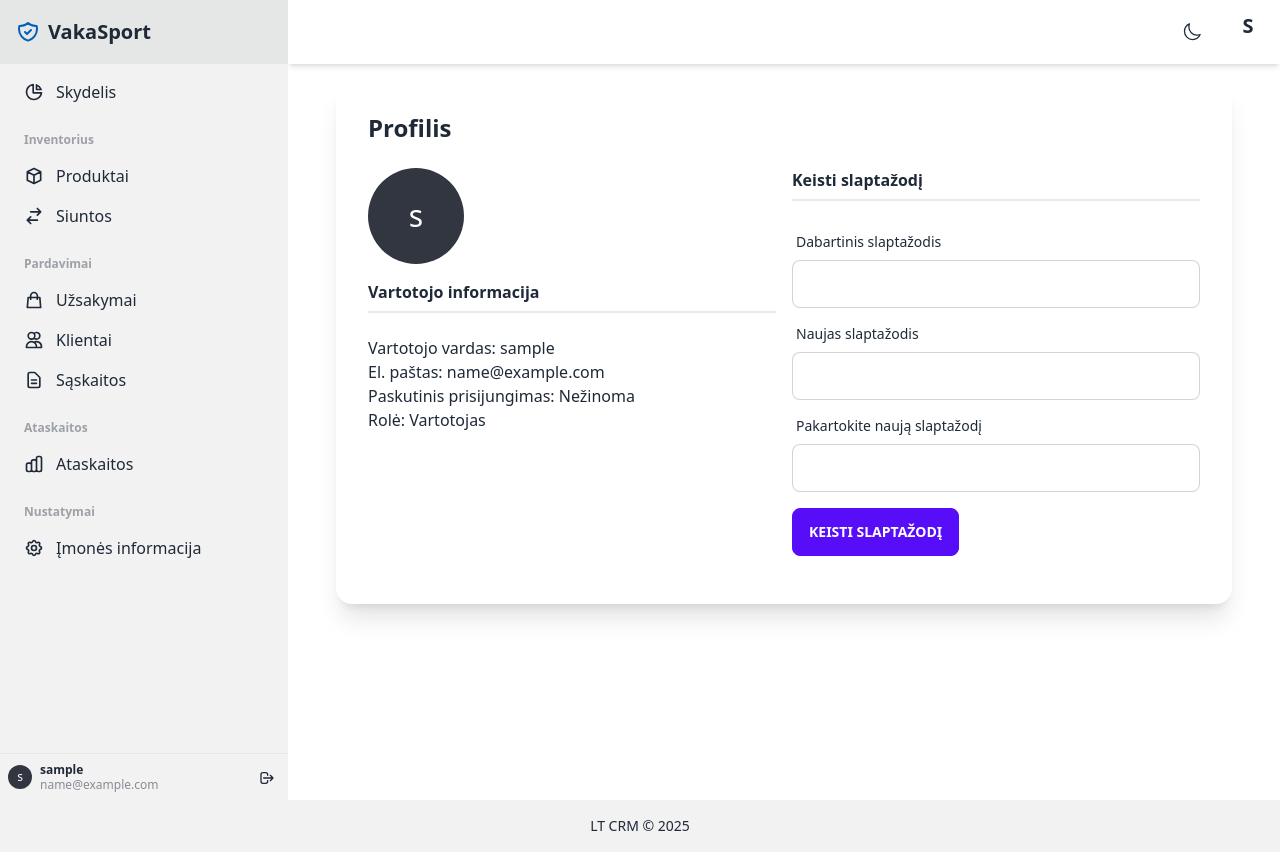
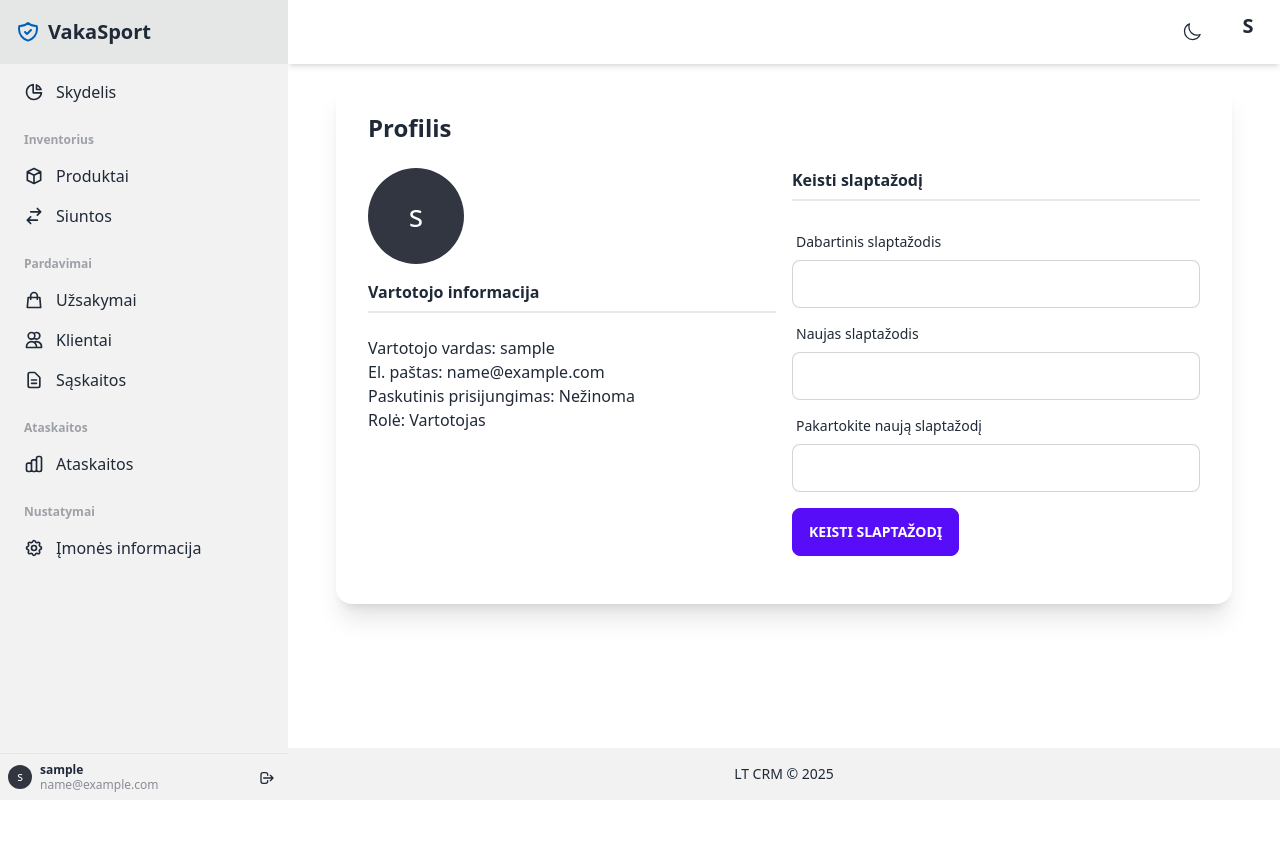
Before and after one commit to Superbumas/crm, a Flask app: page /auth/profile in a window 1280 px wide. After the commit the page ends 800 px from the top, so only its background shows below. Run offline with Flask 3, Linux system fonts and the light colour scheme; the visitor is signed in with stand-in values (Sample User, id 1); data comes from the database, SQL or seed files in the repository; some libraries are stand-ins or nearby versions.

Commit message:
Add footer to base template for improved layout and user experience
Introduced a footer section to the base template, enhancing the overall layout and providing a consistent branding element across the application. Adjusted the minimum height of the drawer content to ensure proper spacing and responsiveness. These updates align with Tailwind CSS standards and aim to improve accessibility and clarity for users, particularly for an older audience, while maintaining existing functionality.

```diff
--- a/lt_crm/app/templates/base.html
+++ b/lt_crm/app/templates/base.html
@@ -135,12 +135,19 @@
             <main>
                 {% block content %}{% endblock %}
             </main>
+
+            <!-- Footer -->
+            <footer class="footer footer-center p-4 bg-base-200 text-base-content mt-auto">
+                <div>
+                    <p>{{ _('LT CRM') }} &copy; {{ now.year }}</p>
+                </div>
+            </footer>
         </div>
 
         <!-- Sidebar -->
         <div class="drawer-side">
             <label for="my-drawer" class="drawer-overlay"></label>
-            <div class="bg-base-200 flex flex-col h-screen w-72">
+            <div class="bg-base-200 flex flex-col min-h-screen w-72">
                 <!-- Brand/Logo area -->
                 <div class="px-4 py-2 bg-base-300 flex items-center h-16">
                     <a href="{{ url_for('main.index') }}" class="text-xl font-bold flex items-center gap-2">
@@ -284,12 +291,6 @@
         </div>
     </div>
 
-    <footer class="footer footer-center p-4 bg-base-200 text-base-content">
-        <div>
-            <p>{{ _('LT CRM') }} &copy; {{ now.year }}</p>
-        </div>
-    </footer>
-
     <!-- Toast container for notifications - SINGLE CONTAINER -->
     <div id="toast-container">
         {% with messages = get_flashed_messages(with_categories=true) %}
```
